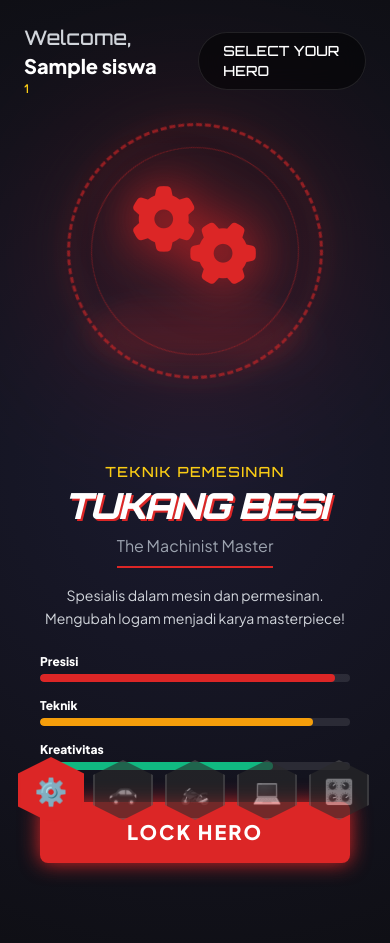
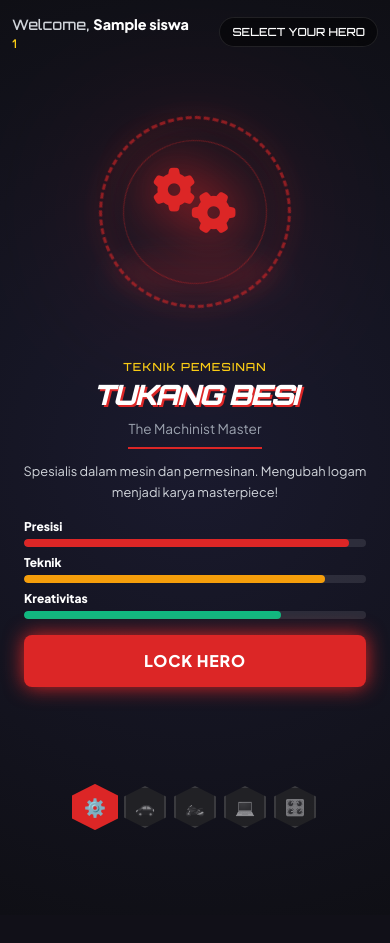
Before and after one commit to Andikafernada/SPMB-PASUNDAN-2, a PHP site: page /views/tpa/hero_select.php in a window 390 px wide. After the commit the page ends 830 px from the top, so only its background shows below. Run offline with PHP 8.4, Linux system fonts and the light colour scheme; the visitor is signed in with stand-in values (Sample User, id 1); tables that the repository leaves empty or names only in its code hold one stand-in row (values such as "Sample post"); some libraries are stand-ins or nearby versions.

```diff
--- a/config.php
+++ b/config.php
@@ -434,7 +434,11 @@ function kirim_wa_template($conn, $kode_template, $payload, $no_hp) {
         return false;
     }
 
-    $evo_url = rtrim($evo_base_url, '/') . "/message/sendText/$evo_instance";
+    // Format nomor HP ke format internasional (62xxx)
+    $no_hp = format_wa_number($no_hp);
+
+    // Construct Evolution API URL - endpoint untuk kirim pesan
+    $evo_url = rtrim($evo_base_url, '/') . '/message/sendText/' . urlencode($evo_instance);
 
     // Format Evolution API v2
     $evo_data = [
--- a/views/database/edit.php
+++ b/views/database/edit.php
@@ -10,7 +10,7 @@ include '../../config.php';
 require_admin_ip();
 
 // Check session
-if (!isset($_SESSION['role']) || !in_array(strtolower($_SESSION['role']), ['database','superuser'])) {
+if (!isset($_SESSION['role']) || !in_array(strtolower($_SESSION['role']), ['database','superuser','superuser1'])) {
     header("Location: ../../panitia/index.php");
     exit();
 }
--- a/views/database/export_gelombang_1.php
+++ b/views/database/export_gelombang_1.php
@@ -2,7 +2,7 @@
 session_start();
 include '../../config.php';
 
-if(!isset($_SESSION['role']) || !in_array(strtolower($_SESSION['role']), ['database','superuser'])) {
+if(!isset($_SESSION['role']) || !in_array(strtolower($_SESSION['role']), ['database','superuser','superuser1'])) {
     show_error_page("Akses Ditolak", "Halaman ini hanya untuk Tim Database.");
 }
 
--- a/views/database/pengkelasan.php
+++ b/views/database/pengkelasan.php
@@ -9,7 +9,7 @@ include '../../config.php';
 require_admin_ip();
 
 // Check session
-if(!isset($_SESSION['role']) || strtolower($_SESSION['role']) !== 'database') {
+if(!isset($_SESSION['role']) || !in_array(strtolower($_SESSION['role']), ['database', 'superuser', 'superuser1'])) {
     header("Location: ../../panitia/index.php"); exit();
 }
 
--- a/views/database/proses_kelas.php
+++ b/views/database/proses_kelas.php
@@ -5,7 +5,7 @@
 session_start();
 include '../../config.php';
 
-if(!isset($_SESSION['role']) || strtolower($_SESSION['role']) !== 'database') {
+if(!isset($_SESSION['role']) || !in_array(strtolower($_SESSION['role']), ['database', 'superuser', 'superuser1'])) {
     show_error_page("Akses Ditolak", "Halaman ini hanya untuk Tim Database.");
 }
 
--- a/views/database/proses_tutup_spmb.php
+++ b/views/database/proses_tutup_spmb.php
@@ -8,7 +8,7 @@ session_start();
 include '../../config.php';
 
 // Hanya superuser yang boleh
-if (!isset($_SESSION['role']) || !in_array(strtolower($_SESSION['role']), ['superuser','database'])) {
+if (!isset($_SESSION['role']) || !in_array(strtolower($_SESSION['role']), ['superuser','database','superuser1'])) {
     http_response_code(403);
     echo json_encode(['ok' => false, 'msg' => 'Akses ditolak.']);
     exit();
--- a/views/database/proses_update.php
+++ b/views/database/proses_update.php
@@ -40,7 +40,7 @@ function tampilkan_error($judul, $pesan) {
 // ============================================
 // 1. AUTHENTICATION
 // ============================================
-if (!isset($_SESSION['role']) || strtolower($_SESSION['role']) !== 'database') {
+if (!isset($_SESSION['role']) || !in_array(strtolower($_SESSION['role']), ['database', 'superuser', 'superuser1'])) {
     tampilkan_error("Akses Ditolak", "Halaman atau tindakan ini hanya bisa dieksekusi oleh Tim Database dan Superuser.");
 }
 
--- a/views/database/reset_tpa.php
+++ b/views/database/reset_tpa.php
@@ -19,7 +19,7 @@ $jurusan_list = [
 ];
 
 // Proteksi session
-if (!isset($_SESSION['role']) || !in_array(strtolower($_SESSION['role']), ['database', 'superuser'])) {
+if (!isset($_SESSION['role']) || !in_array(strtolower($_SESSION['role']), ['database', 'superuser', 'superuser1'])) {
     header("Location: ../../login.php");
     exit();
 }
--- a/views/database/wa_manager.php
+++ b/views/database/wa_manager.php
@@ -9,7 +9,7 @@ include '../../config.php';
 require_admin_ip();
 
 // Check session
-if (!isset($_SESSION['role']) || strtolower($_SESSION['role']) !== 'database') {
+if (!isset($_SESSION['role']) || !in_array(strtolower($_SESSION['role']), ['database', 'superuser', 'superuser1'])) {
     header("Location: ../../panitia/index.php"); exit();
 }
 
--- a/views/database/wa_templates.php
+++ b/views/database/wa_templates.php
@@ -8,7 +8,7 @@ session_start();
 include '../../config.php';
 
 // Check session and role
-if (!isset($_SESSION['role']) || strtolower($_SESSION['role']) !== 'database') {
+if (!isset($_SESSION['role']) || !in_array(strtolower($_SESSION['role']), ['database', 'superuser', 'superuser1'])) {
     header("Location: ../../index.php");
     exit();
 }
--- a/views/tpa/hero_select.php
+++ b/views/tpa/hero_select.php
@@ -154,7 +154,7 @@ if ($_SERVER['REQUEST_METHOD'] === 'POST' && isset($_POST['select_hero'])) {
         /* CSS ANIMATION UNTUK HOLOGRAM HERO */
         @keyframes float {
             0%, 100% { transform: translateY(0px) scale(1); }
-            50% { transform: translateY(-20px) scale(1.05); }
+            50% { transform: translateY(-15px) scale(1.05); }
         }
         @keyframes spin-slow { 100% { transform: rotate(360deg); } }
         @keyframes spin-reverse-slow { 100% { transform: rotate(-360deg); } }
@@ -168,10 +168,10 @@ if ($_SERVER['REQUEST_METHOD'] === 'POST' && isset($_POST['select_hero'])) {
 
         /* Roster Selection Menu */
         .roster-item {
-            width: 60px; height: 60px; border: 2px solid rgba(255,255,255,0.2);
+            width: 48px; height: 48px; border: 2px solid rgba(255,255,255,0.2);
             clip-path: polygon(50% 0%, 100% 25%, 100% 75%, 50% 100%, 0% 75%, 0% 25%);
             background: #2a2a40; transition: all 0.3s ease; cursor: pointer;
-            display: flex; justify-content: center; align-items: center; font-size: 1.5rem;
+            display: flex; justify-content: center; align-items: center; font-size: 1.2rem;
             filter: grayscale(100%); opacity: 0.6;
         }
         .roster-item:hover { filter: grayscale(0%); opacity: 1; transform: translateY(-5px); }
@@ -182,26 +182,47 @@ if ($_SERVER['REQUEST_METHOD'] === 'POST' && isset($_POST['select_hero'])) {
 
         .btn-lock { transition: all 0.3s; }
         .btn-lock:hover { filter: brightness(1.2); transform: scale(1.02); }
+
+        /* Mobile Responsive Styles */
+        @media (max-width: 768px) {
+            .hologram-icon { font-size: 5rem !important; }
+            .hero-glow-size { width: 160px !important; height: 160px !important; }
+            .hero-info-section { padding-bottom: 100px !important; }
+            .roster-section { bottom: 16px !important; }
+            .header-section { padding: 12px !important; }
+            .header-title { font-size: 0.9rem !important; }
+            .header-badge { font-size: 0.7rem !important; padding: 6px 12px !important; }
+            .hero-name-text { font-size: 1.75rem !important; }
+            .hero-class-text { font-size: 0.7rem !important; }
+            .hero-title-text { font-size: 0.85rem !important; }
+            .hero-desc-text { font-size: 0.8rem !important; max-width: 100% !important; }
+            .btn-lock-text { font-size: 1rem !important; padding: 14px !important; }
+        }
+
+        @media (max-width: 480px) {
+            .roster-item { width: 42px; height: 42px; font-size: 1rem; }
+            .hologram-icon { font-size: 4rem !important; }
+        }
     </style>
 </head>
 <body class="flex flex-col">
 
-    <header class="absolute top-0 w-full p-6 flex justify-between items-center z-50">
+    <header class="header-section absolute top-0 w-full p-4 md:p-6 flex justify-between items-center z-50">
         <div>
-            <h1 class="font-game text-xl text-gray-300">Welcome, <span class="text-white font-bold"><?= htmlspecialchars($nama) ?></span></h1>
+            <h1 class="header-title font-game text-base md:text-xl text-gray-300">Welcome, <span class="text-white font-bold"><?= htmlspecialchars($nama) ?></span></h1>
             <p class="text-xs text-yellow-400 font-game tracking-widest"><?= htmlspecialchars($id_reg) ?></p>
         </div>
-        <div class="px-6 py-2 bg-black/50 border border-white/10 rounded-full backdrop-blur-md text-sm font-game">
+        <div class="header-badge px-3 md:px-6 py-1 md:py-2 bg-black/50 border border-white/10 rounded-full backdrop-blur-md text-xs md:text-sm font-game">
             SELECT YOUR HERO
         </div>
     </header>
 
-    <main class="flex-1 flex flex-col md:flex-row relative h-screen w-full items-center justify-center pt-10 px-10">
+    <main class="flex-1 flex flex-col lg:flex-row relative w-full items-center justify-center pt-16 md:pt-20 px-4 md:px-10 pb-32 md:pb-0">
 
-        <div class="w-full md:w-1/2 flex justify-center items-center h-[50vh] md:h-full relative z-10">
-            <div id="hero-glow" class="absolute w-64 h-64 md:w-96 md:h-96 rounded-full blur-[80px] opacity-20 transition-colors duration-500" style="background-color: <?= $default_hero['color'] ?>"></div>
+        <div class="w-full lg:w-1/2 flex justify-center items-center h-[35vh] md:h-[50vh] lg:h-screen relative z-10">
+            <div id="hero-glow" class="hero-glow-size absolute w-48 h-48 md:w-64 md:h-64 lg:w-96 lg:h-96 rounded-full blur-[80px] opacity-20 transition-colors duration-500" style="background-color: <?= $default_hero['color'] ?>"></div>
 
-            <div id="hologram-box" class="hologram-container relative flex justify-center items-center w-64 h-64 md:w-80 md:h-80 text-[<?= $default_hero['color'] ?>]" style="color: <?= $default_hero['color'] ?>;">
+            <div id="hologram-box" class="hologram-container relative flex justify-center items-center w-48 h-48 md:w-64 md:h-64 lg:w-80 lg:h-80 text-[<?= $default_hero['color'] ?>]" style="color: <?= $default_hero['color'] ?>;">
 
                 <div class="absolute inset-0 rounded-full border-[3px] border-dashed border-current opacity-60 animate-spin-slow" style="filter: drop-shadow(0 0 10px currentColor);"></div>
 
@@ -209,18 +230,18 @@ if ($_SERVER['REQUEST_METHOD'] === 'POST' && isset($_POST['select_hero'])) {
 
                 <div class="absolute bottom-0 w-3/4 h-1/2 bg-gradient-to-t from-current to-transparent opacity-20 rounded-full blur-md" style="transform: perspective(200px) rotateX(60deg);"></div>
 
-                <i id="main-hero-icon" class="fas <?= $default_hero['fa_icon'] ?> text-8xl md:text-9xl animate-float" style="filter: drop-shadow(0 0 25px currentColor);"></i>
+                <i id="main-hero-icon" class="fas <?= $default_hero['fa_icon'] ?> hologram-icon text-6xl md:text-8xl lg:text-9xl animate-float" style="filter: drop-shadow(0 0 25px currentColor);"></i>
             </div>
         </div>
 
-        <div class="w-full md:w-1/2 flex flex-col justify-center h-full z-20 pl-0 md:pl-10 pb-20 md:pb-0 text-center md:text-left">
-            <h3 id="hero-class" class="text-yellow-400 font-game text-sm tracking-widest uppercase mb-1"><?= $default_hero['class'] ?></h3>
-            <h2 id="hero-name" class="font-game text-4xl md:text-6xl font-black italic mb-2 tracking-tighter" style="color: white; text-shadow: 2px 2px 0px <?= $default_hero['color'] ?>;"><?= strtoupper($default_hero['name']) ?></h2>
-            <p id="hero-title" class="text-gray-400 text-md md:text-lg mb-4 md:mb-6 border-b-2 md:border-b-0 md:border-l-4 pb-2 md:pb-0 md:pl-3 mx-auto md:mx-0 w-fit" style="border-color: <?= $default_hero['color'] ?>;"><?= $default_hero['title'] ?></p>
+        <div class="hero-info-section w-full lg:w-1/2 flex flex-col justify-center lg:h-screen z-20 lg:pl-10 text-center lg:text-left">
+            <h3 id="hero-class" class="hero-class-text text-yellow-400 font-game text-xs md:text-sm tracking-widest uppercase mb-1"><?= $default_hero['class'] ?></h3>
+            <h2 id="hero-name" class="hero-name-text font-game text-2xl md:text-4xl lg:text-6xl font-black italic mb-2 tracking-tighter" style="color: white; text-shadow: 2px 2px 0px <?= $default_hero['color'] ?>;"><?= strtoupper($default_hero['name']) ?></h2>
+            <p id="hero-title" class="hero-title-text text-gray-400 text-sm md:text-md lg:text-lg mb-3 md:mb-4 lg:mb-6 border-b-2 lg:border-b-0 lg:border-l-4 pb-2 md:pb-0 lg:pb-0 lg:pl-3 mx-auto lg:mx-0 w-fit" style="border-color: <?= $default_hero['color'] ?>;"><?= $default_hero['title'] ?></p>
 
-            <p id="hero-desc" class="text-gray-300 mb-6 max-w-md text-sm leading-relaxed mx-auto md:mx-0"><?= $default_hero['description'] ?></p>
+            <p id="hero-desc" class="hero-desc-text text-gray-300 mb-4 md:mb-6 max-w-md text-sm leading-relaxed mx-auto lg:mx-0"><?= $default_hero['description'] ?></p>
 
-            <div id="hero-stats" class="space-y-4 max-w-md mb-8 mx-auto md:mx-0 w-full">
+            <div id="hero-stats" class="space-y-2 md:space-y-3 lg:space-y-4 max-w-md mb-4 md:mb-6 lg:mb-8 mx-auto lg:mx-0 w-full px-2">
                 <?php foreach ($default_hero['stats'] as $stat): ?>
                 <div>
                     <div class="flex justify-between text-xs mb-1 font-bold">
@@ -233,20 +254,21 @@ if ($_SERVER['REQUEST_METHOD'] === 'POST' && isset($_POST['select_hero'])) {
                 <?php endforeach; ?>
             </div>
 
-            <form action="" method="POST" class="w-full max-w-md mx-auto md:mx-0">
+            <form action="" method="POST" class="w-full max-w-md mx-auto lg:mx-0 px-2">
                 <input type="hidden" name="hero_id" id="selected-hero" value="<?= $default_hero['id'] ?>">
-                <button type="submit" name="select_hero" id="btn-submit" class="btn-lock w-full py-4 rounded-lg font-game font-bold text-xl uppercase tracking-widest text-white shadow-[0_0_20px_currentColor]" style="background-color: <?= $default_hero['color'] ?>; color: <?= $default_hero['color'] ?>;">
+                <button type="submit" name="select_hero" id="btn-submit" class="btn-lock btn-lock-text w-full py-3 md:py-4 rounded-lg font-game font-bold text-base md:text-xl uppercase tracking-wider text-white shadow-[0_0_20px_currentColor]" style="background-color: <?= $default_hero['color'] ?>; color: <?= $default_hero['color'] ?>;">
                     <span class="text-white">LOCK HERO</span>
                 </button>
             </form>
         </div>
     </main>
 
-    <div class="absolute bottom-6 w-full flex justify-center gap-3 md:gap-5 z-50">
+    <div class="roster-section absolute bottom-4 md:bottom-6 w-full flex justify-center gap-2 md:gap-3 lg:gap-5 z-50 px-4">
         <?php foreach ($heroes as $code => $hero): ?>
             <div class="roster-item <?= ($hero['id'] == $default_hero['id']) ? 'active' : '' ?>"
                  style="--hero-color: <?= $hero['color'] ?>"
-                 onclick='changeHero(<?= json_encode($hero) ?>, this)'>
+                 onclick='changeHero(<?= json_encode($hero) ?>, this)'
+                 title="<?= $hero['name'] ?>">
                  <?= $hero['avatar'] ?>
             </div>
         <?php endforeach; ?>
@@ -264,9 +286,9 @@ if ($_SERVER['REQUEST_METHOD'] === 'POST' && isset($_POST['select_hero'])) {
             hologramBox.classList.add('fade-out');
 
             setTimeout(() => {
-                // Ganti Icon FontAwesome
+                // Ganti Icon FontAwesome - responsive sizing handled by CSS
                 const iconElement = document.getElementById('main-hero-icon');
-                iconElement.className = `fas ${heroData.fa_icon} text-8xl md:text-9xl animate-float`;
+                iconElement.className = `fas ${heroData.fa_icon} hologram-icon animate-float`;
 
                 // Ganti Warna Hologram
                 hologramBox.style.color = heroData.color;
--- a/views/tpa/sertifikat.php
+++ b/views/tpa/sertifikat.php
@@ -373,8 +373,8 @@ $share_code  = strtoupper(substr($siswa['nama_lengkap'], 0, 3)) . '-' . $id_sisw
   <div class="school-info">
     <div class="school-name">SMK PASUNDAN 2 BANDUNG</div>
     <div class="school-detail">
-      Jl. Riau No. 7 Bandung 40112 &nbsp;|&nbsp; Telp. (022) 7310119<br>
-      Email: info@smkpasundan2.sch.id &nbsp;|&nbsp; Web: smkpasundan2.sch.id
+      Jl. Pelita Karya I No.2, Maleber, Kec. Andir, Kota Bandung, Jawa Barat 40184<br>
+      Telp. (022) 7310119 &nbsp;|&nbsp; Email: info@smkpasundan2.sch.id
     </div>
   </div>
 </div>
--- a/views/tu/index.php
+++ b/views/tu/index.php
@@ -9,7 +9,7 @@ include '../../config.php';
 require_admin_ip();
 
 // Check session
-if(!isset($_SESSION['role']) || (!in_array($_SESSION['role'], ['tu','superuser']))) {
+if(!isset($_SESSION['role']) || (!in_array($_SESSION['role'], ['tu','superuser','superuser1']))) {
     header("Location: ../../panitia/index.php"); exit();
 }
 
```
Also changed, not shown: views/pendaftaran/simpan.php (+35 -3 lines).
